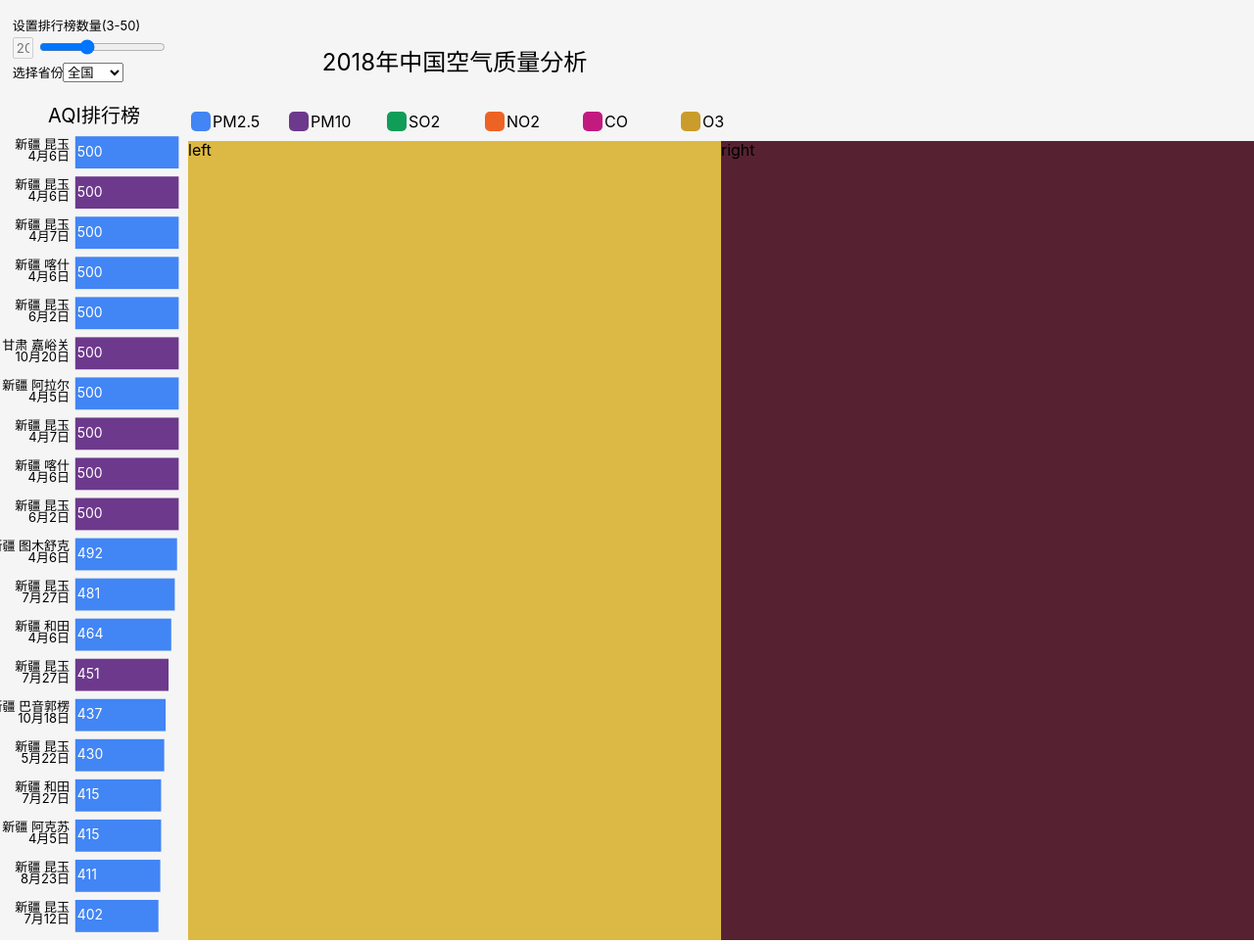
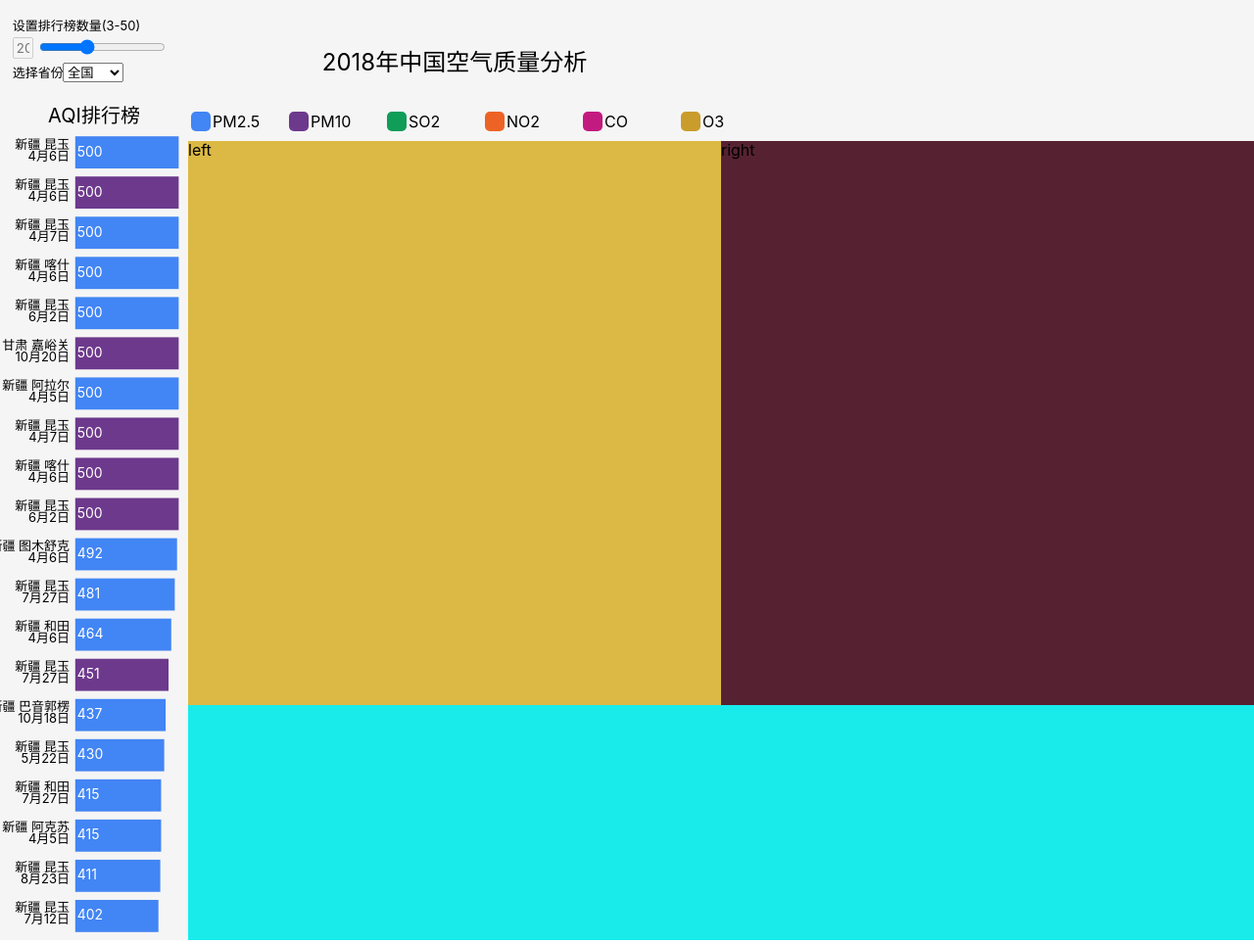
Before and after one commit to shm0214/2022DataVis, a website built with Parcel: page src/index.html in a window 1280 px wide. Shown: the whole page at 98% size. Built offline with nearby package versions, Linux system fonts and the light colour scheme.

Commit message:
right-down

```diff
--- a/src/index.html
+++ b/src/index.html
@@ -104,6 +104,7 @@
             <div class="right-top"><svg class="svg-right-top"></svg></div>
             <div class="right-left">left</div>
             <div class="right-right">right</div>
+            <div class="right-down"></svg></div>
         </div>
         <script type="text/javascript" src="main.js"></script>
     </body>
--- a/src/style.css
+++ b/src/style.css
@@ -71,7 +71,7 @@ h1 {
 
 .right-left {
     background-color: #dcb944;
-    height: 85%;
+    height: 60%;
     width: 50%;
     display: inline;
     float: left;
@@ -79,12 +79,19 @@ h1 {
 
 .right-right {
     background-color: #562232;
-    height: 85%;
+    height: 60%;
     width: 50%;
     display: inline;
     float: left;
 }
 
+.right-down {
+    background-color: rgb(25,235,235);
+    height: 25%;
+    width: 100%;
+    display: inline;
+    float: left;
+}
 text{
     pointer-events: none;
 }
```
